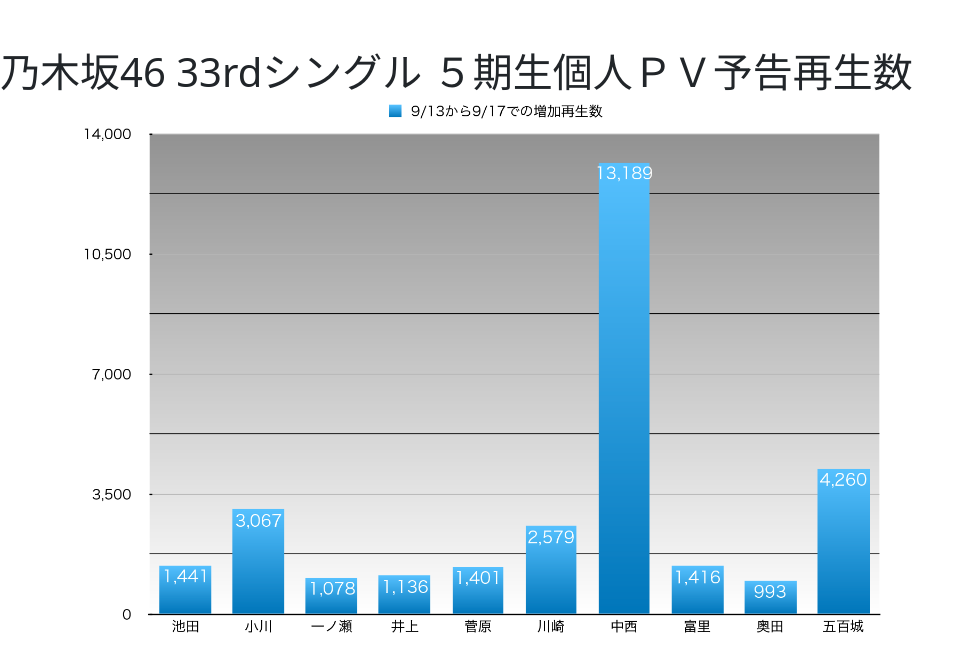
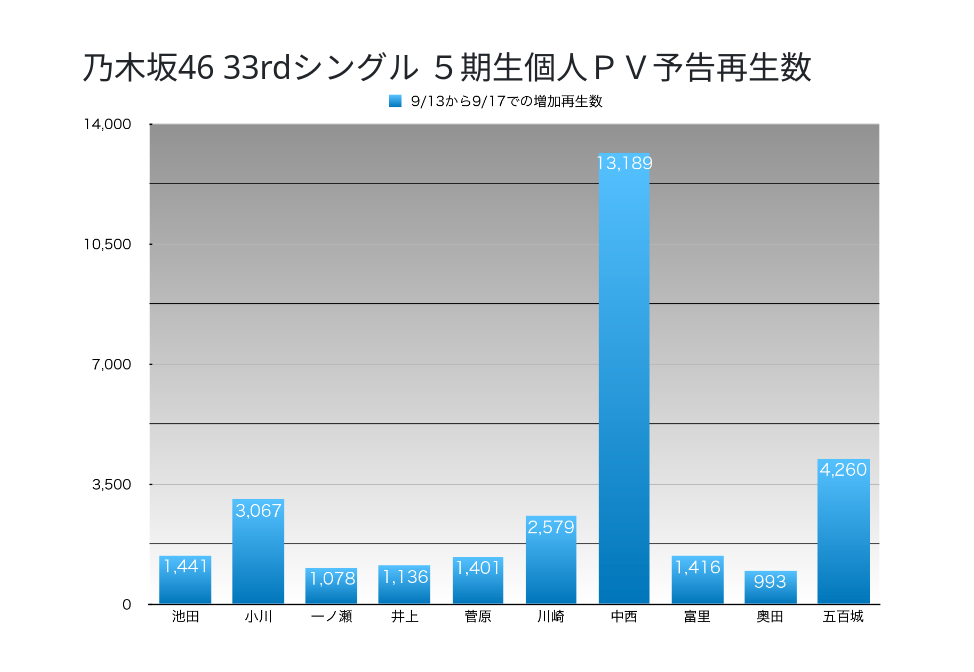
Before and after one commit to tonytani37/opendata, a plain HTML site: page doc/index.html in a window 1280 px wide. Shown: the whole page, without its empty margins (0-974 px from the left). Drawn offline with nearby package versions, Linux system fonts and the light colour scheme.

Commit message:
2023/09/18  2:14

```diff
--- a/doc/index.html
+++ b/doc/index.html
@@ -5,9 +5,9 @@
 </head>
 <br>
 <br>
-<h1>乃木坂46 33rdシングル ５期生個人ＰＶ予告再生数</h1>
 <div class='container'>
     <div class="'raw">
+        <h2>乃木坂46 33rdシングル ５期生個人ＰＶ予告再生数</h2>
         <img src="access_count.png" width='800'>
     </div>
 </div>
```
